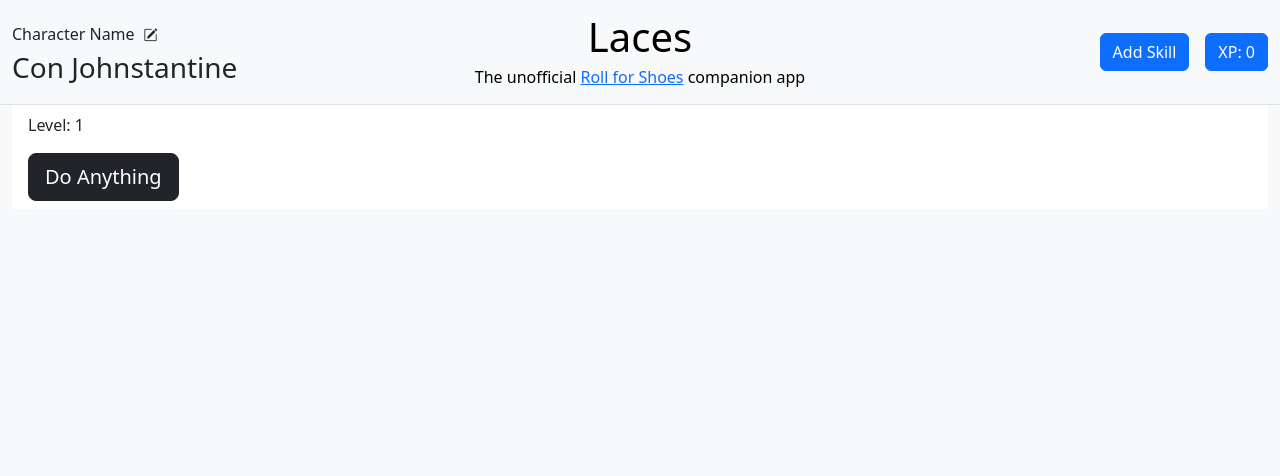
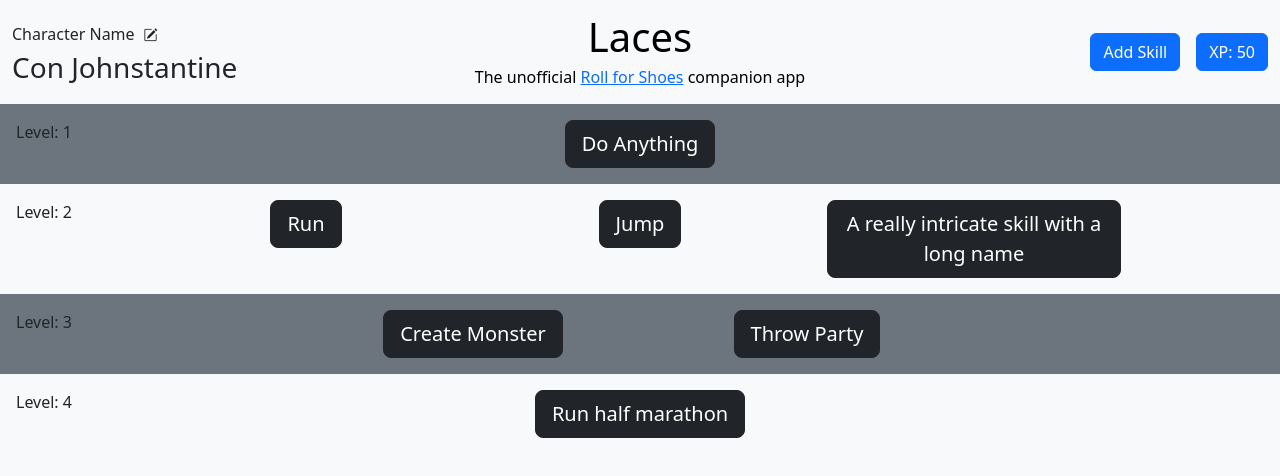
Before and after one commit to lexbonder/laces, a React (Vite) app: page / in a window 1280 px wide. Shown: the top 476 px of the page. Built offline with nearby package versions, Linux system fonts and the light colour scheme.

Commit message:
Update layout, add mock data

```diff
--- a/src/components/App.tsx
+++ b/src/components/App.tsx
@@ -28,7 +28,7 @@ const App = () => {
     return (
         <RootProvider>
             <div className="vh-100 bg-light">
-                <Navbar sticky="top" expand="lg" className="border-bottom">
+                <Navbar sticky="top" expand="lg">
                     <Container fluid>
                         <CharacterName />
                         <Navbar.Brand className="text-center me-0" style={{ flex: 1 }}>
@@ -48,7 +48,7 @@ const App = () => {
                         </Nav>
                     </Container>
                 </Navbar>
-                <Container fluid>
+                <Container fluid className="px-0">
                     <main className="flex-fill">
                         <SkillList openSkillModal={openDoSkillModal} />
                         <NewSkillModal
--- a/src/components/SkillList.tsx
+++ b/src/components/SkillList.tsx
@@ -2,7 +2,8 @@ import { useContext, useEffect, useState } from 'react';
 import { SkillContext } from '../store/skill-context';
 import Skill from './Skill';
 import { ISkill, ISkillListProps } from '../types';
-import ListGroup from 'react-bootstrap/ListGroup';
+import Row from 'react-bootstrap/Row';
+import Col from 'react-bootstrap/Col';
 
 const SkillList = ({ openSkillModal }: ISkillListProps) => {
     const { skills } = useContext(SkillContext);
@@ -20,18 +21,20 @@ const SkillList = ({ openSkillModal }: ISkillListProps) => {
         setSkillsByLevel(skillTree);
     }, [skills]);
 
-    return (
-        <ListGroup variant="flush">
-            {skillsByLevel.map((level, index) => (
-                <ListGroup.Item key={index}>
-                    <p>Level: {index + 1}</p>
-                    {level.map((skill) => (
-                        <Skill key={skill.id} name={skill.name} level={skill.level} openSkillModal={openSkillModal} />
-                    ))}
-                </ListGroup.Item>
-            ))}
-        </ListGroup>
-    );
+    return skillsByLevel.map((level, index) => (
+        <section key={index} className={`p-3 position-relative ${index % 2 === 0 ? 'bg-secondary' : ''}`}>
+            <Row className="position-absolute">
+                <p>Level: {index + 1}</p>
+            </Row>
+            <Row className="justify-content-center gap-3">
+                {level.map((skill) => (
+                    <Col key={skill.id} lg="3" className="text-center">
+                        <Skill name={skill.name} level={skill.level} openSkillModal={openSkillModal} />
+                    </Col>
+                ))}
+            </Row>
+        </section>
+    ));
 };
 
 export default SkillList;
--- a/src/store/skill-context.tsx
+++ b/src/store/skill-context.tsx
@@ -2,6 +2,7 @@ import { ReactNode, createContext, useReducer } from 'react';
 import { v4 as uuid } from 'uuid';
 import { Actions, ISkill, ISkillContext } from '../types';
 import { ADD_SKILL, DELETE_SKILL, EDIT_SKILL, isGenericAction } from '../action-types';
+import { testData } from './test-skills';
 
 export const SkillContext = createContext<ISkillContext>({
     skills: [],
@@ -31,13 +32,17 @@ const skillReducer = (
 };
 
 const SkillContextProvider = ({ children }: { children: ReactNode }) => {
-    const [skills, dispatch] = useReducer(skillReducer, [
-        {
-            id: '0',
-            name: 'Do Anything',
-            level: 1,
-        },
-    ]);
+    // const [skills, dispatch] = useReducer(skillReducer, [
+    //     {
+    //         id: '0',
+    //         name: 'Do Anything',
+    //         level: 1,
+    //     },
+    // ]);
+
+    // Test data
+    const [skills, dispatch] = useReducer(skillReducer, testData);
+    //
 
     const addSkill = (name: string, level: number) => {
         dispatch({
--- /dev/null
+++ b/src/store/test-skills.ts
@@ -0,0 +1,37 @@
+export const testData = [
+    {
+        id: '0',
+        name: 'Do Anything',
+        level: 1,
+    },
+    {
+        id: '1',
+        name: 'Run',
+        level: 2,
+    },
+    {
+        id: '2',
+        name: 'Jump',
+        level: 2,
+    },
+    {
+        id: '3',
+        name: 'A really intricate skill with a long name',
+        level: 2,
+    },
+    {
+        id: '4',
+        name: 'Create Monster',
+        level: 3,
+    },
+    {
+        id: '5',
+        name: 'Throw Party',
+        level: 3,
+    },
+    {
+        id: '6',
+        name: 'Run half marathon',
+        level: 4,
+    },
+];
--- a/src/store/xp-context.tsx
+++ b/src/store/xp-context.tsx
@@ -20,7 +20,7 @@ const xpReducer = (state: number, action: { type: string; payload: number }) =>
 };
 
 const XPContextProvider = ({ children }: { children: ReactNode }) => {
-    const [xp, dispatch] = useReducer(xpReducer, 0);
+    const [xp, dispatch] = useReducer(xpReducer, 50); // Test only: set to 50
 
     const addXP = (amount = 1) => {
         dispatch({
```
